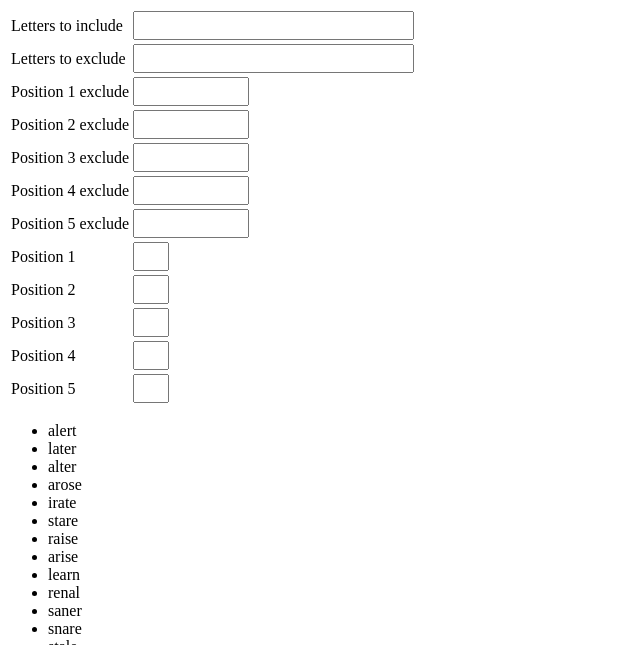
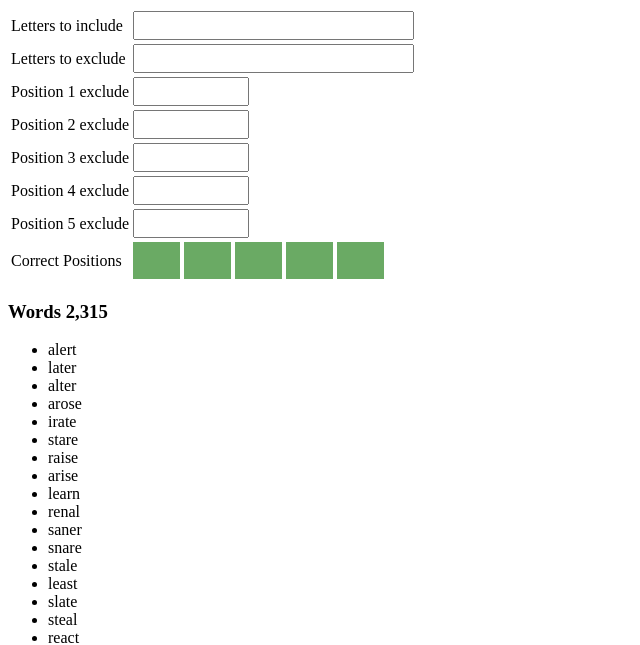
Before and after one commit to blowhacker/wordlesolver, a Flask app: page / in a window 1280 px wide. Shown: the top 645 px of the page, without its empty margins (0-640 px from the left). Run offline with Flask 2, Linux system fonts and the light colour scheme.

Commit message:
style tweeks

```diff
--- a/app.py
+++ b/app.py
@@ -5,6 +5,7 @@ import solver
 
 app = Flask(__name__)
 app.config['JSON_SORT_KEYS'] = False
+app.config["TEMPLATES_AUTO_RELOAD"] = True
 
 @app.route("/")
 def hello():
--- a/solver.py
+++ b/solver.py
@@ -78,7 +78,7 @@ def sort_by_frequency(words):
         ranked[word] = 0
         chars = set([char for char in word])
         for char in chars:
-            ranked[word] += freq[char]
+            ranked[word] += freq[char] * len(chars)
 
     return dict(sorted(ranked.items(), key=lambda item: -item[1]))
 
--- a/templates/index.html
+++ b/templates/index.html
@@ -3,19 +3,41 @@
 
 <style>
     input[type="text"] {
-        text-transform: lowercase;
+        text-transform: uppercase;
         letter-spacing: 5px;
         font-size: 20px;
         padding-left: 10px;
     }
 
     .pos_inc {
-        width: 20px
+        width: 20px;
+        background-color: #6aaa64;
+        border: 0;
+        color: white;
+        font-size: 30px;
+        color: white;
+        height: 35px;
+        width: 35px;
+        text-align: center;
     }
 
     .pos_exc {
         width: 100px
     }
+    /* #words {
+        column-count: 4
+    }
+
+    li {
+        list-style-position: inside;
+        padding: 0;
+    }
+
+    li::before {
+        content: "";
+        width: 20px;
+        display: inline-block;
+    } */
 </style>
 
 <script>
@@ -57,6 +79,7 @@
                     li.innerText = word
                     document.querySelector("#words").appendChild(li)
                 })
+                document.querySelector("#word_count").innerHTML = new Intl.NumberFormat('en-GB').format(data.words.length)
             })
     }
 
@@ -92,19 +115,21 @@
             <td>Position {{n}} exclude </td>
             <td><input type="text" class="pos_exc" name="exclude_pos_{{n-1}}" pattern="[a-z]"></td>
         </tr>
-        {% endfor %} {% for n in range(1,6) %}
+        {% endfor %}
         <tr>
-            <td>Position {{n}}</td>
-            <td><input type="text" class="pos_inc" maxlength="1" name="include_pos_{{n-1}}" pattern="[a-z]"></td>
+            <td>Correct Positions</td>
+            <td>
+                {% for n in range(1,6) %}
+                <input type="text" class="pos_inc" maxlength="1" name="include_pos_{{n-1}}" pattern="[a-z]"> {% endfor %}
+            </td>
         </tr>
-        {% endfor %}
+
 
     </table>
 
 
+    <h3>Words <span id="word_count"></span></h1>
+        <ul id="words">
 
-
-    <ul id="words">
-
-    </ul>
+        </ul>
 </section>
```
